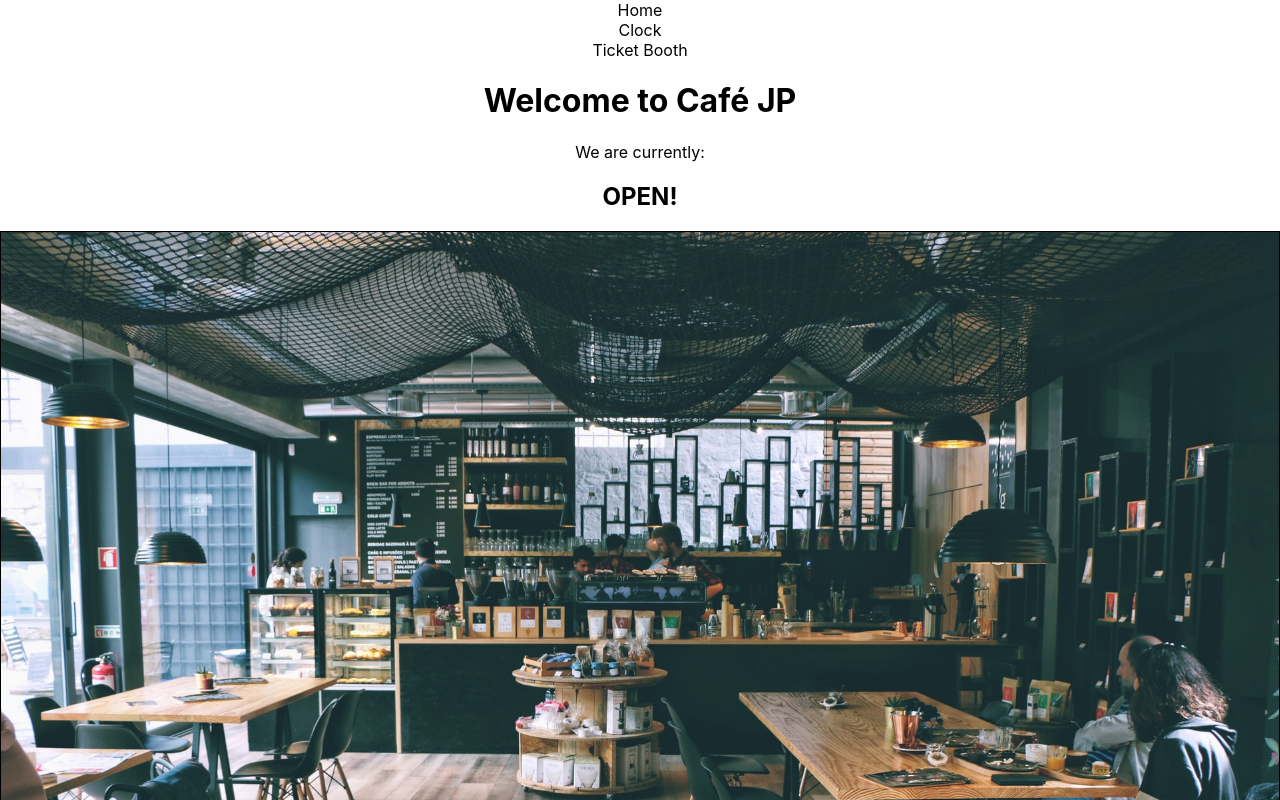
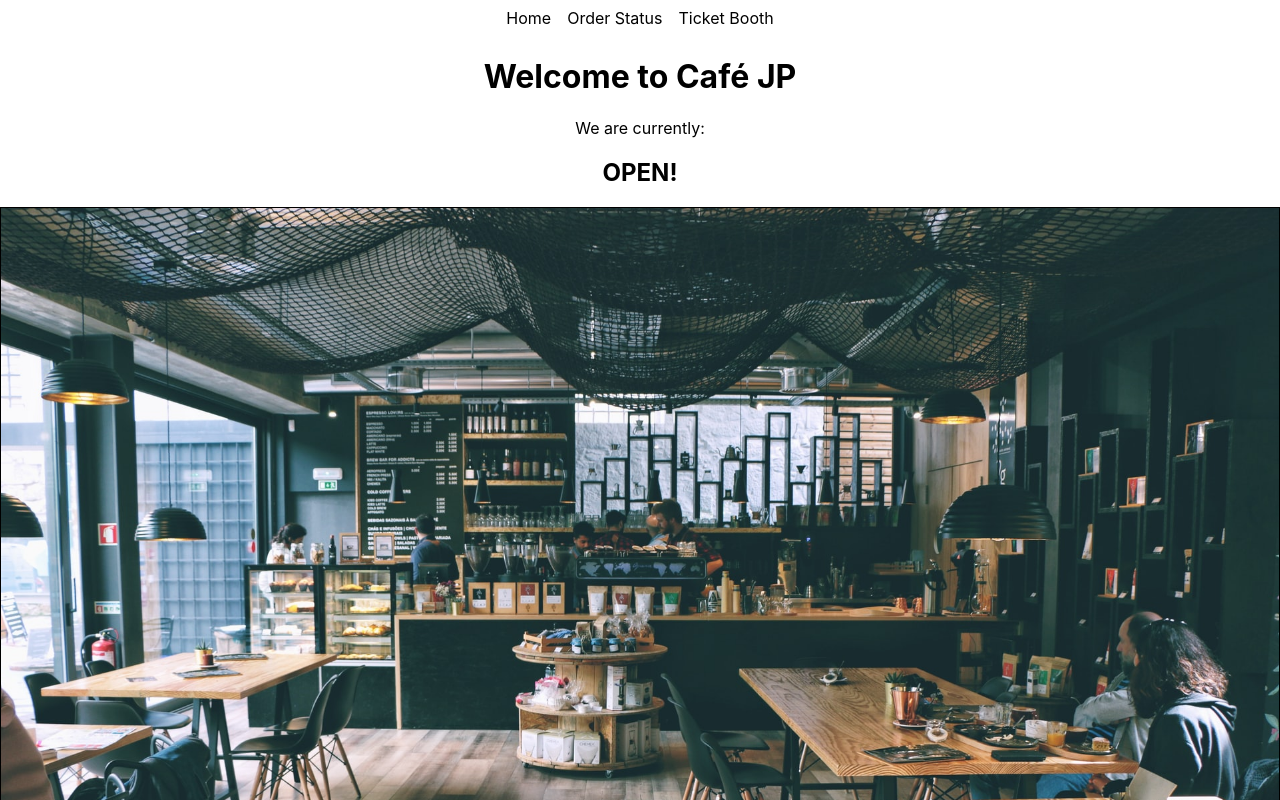
Before and after one commit to PocketThi3f/cafe-jp, a React (Create React App) app: page / in a window 1280 px wide. Shown: the top 800 px of the page. Built offline with nearby package versions, Linux system fonts and the light colour scheme.

Commit message:
edited nav items

```diff
--- a/src/containers/Header/Header.js
+++ b/src/containers/Header/Header.js
@@ -5,9 +5,9 @@ export default class Header extends Component {
     render() {
         return (
             <div className="Header">
-                <div className="nav-bar">
+                <div className="nav">
                     <div className="nav-item">Home</div>
-                    <div className="nav-item">Clock</div>
+                    <div className="nav-item">Order Status</div>
                     <div className="nav-item">Ticket Booth</div>
                 </div>
                 <div className="Intro">
--- a/src/containers/Header/Header.scss
+++ b/src/containers/Header/Header.scss
@@ -8,6 +8,9 @@
 .nav {
     display: flex;
     justify-content: center;
-    align-items: center;
     list-style-type: none;
 }
+
+.nav-item {
+    padding: 0.5em;
+}
```
